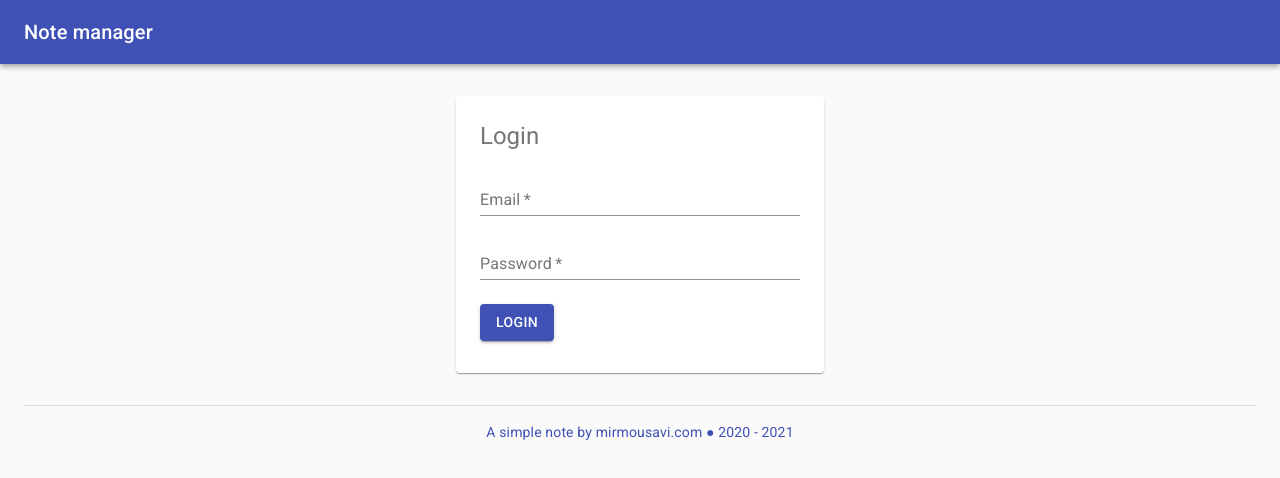
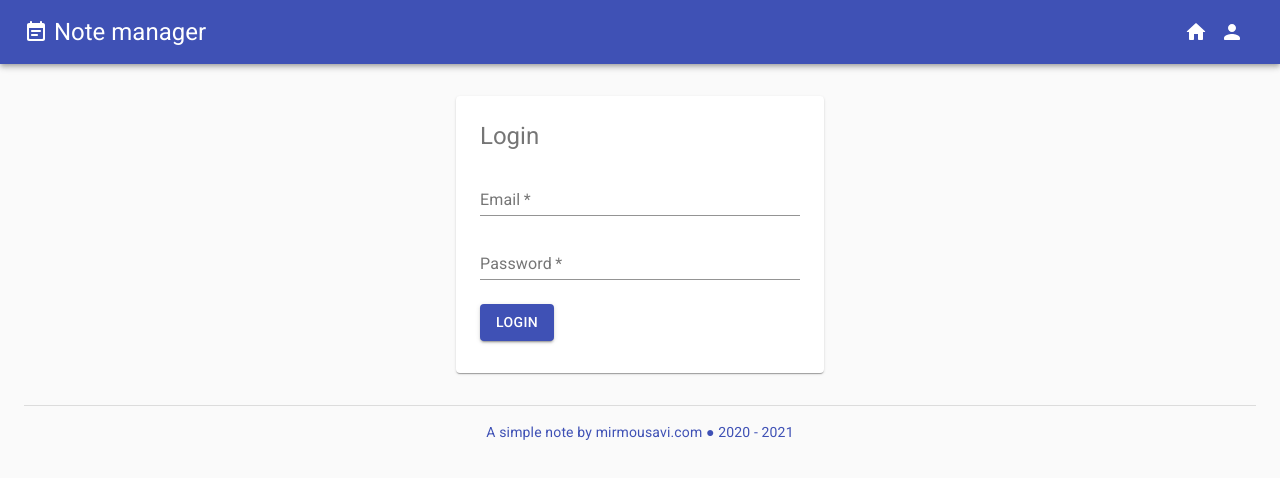
Before and after one commit to mirmousaviii/simple-note, a React (Create React App) app: page /login in a window 1280 px wide. Shown: the top 478 px of the page. Built offline with nearby package versions, Linux system fonts and the light colour scheme.

Commit message:
Add page links to header

```diff
--- a/src/layout/header.js
+++ b/src/layout/header.js
@@ -1,16 +1,77 @@
 import React from 'react';
-import {AppBar, Toolbar, Typography} from '@material-ui/core';
+import {
+  AppBar, Box,
+  Button,
+  IconButton,
+  Toolbar,
+  Typography,
+} from '@material-ui/core';
+import {
+  PersonRounded,
+  EventNoteRounded,
+  ExitToAppRounded,
+  HomeRounded,
+  NotesRounded,
+} from '@material-ui/icons';
+import {Link} from 'react-router-dom';
+import {connect} from 'react-redux';
 
-function Header() {
+function Header({auth}) {
   return (
       <AppBar position="static">
         <Toolbar>
-          <Typography variant="h6" color="inherit" noWrap>
-            Note manager
-          </Typography>
+          {/*<IconButton edge="start" color="inherit" aria-label="menu">*/}
+          {/*  <EventNote/>*/}
+          {/*</IconButton>*/}
+          <EventNoteRounded/>
+          <Box flexGrow={1}>
+            <Typography variant="h5" component="h1" color="inherit">
+              ‌ Note manager
+            </Typography>
+          </Box>
+          <IconButton edge="start"
+                      color="inherit"
+                      aria-label="Home"
+                      component={Link}
+                      to="/home">
+            <HomeRounded/>
+          </IconButton>
+          {auth.isAuthenticated ?
+              <>
+                <IconButton edge="start"
+                            color="inherit"
+                            aria-label="Home"
+                            component={Link}
+                            to="/note">
+                  <NotesRounded/>
+                </IconButton>
+                <IconButton edge="start"
+                            color="inherit"
+                            aria-label="Logout"
+                            component={Link}
+                            to="/logout">
+                  <ExitToAppRounded/>
+                </IconButton>
+              </>
+              :
+              <IconButton edge="start"
+                          color="inherit"
+                          aria-label="Login"
+                          component={Link}
+                          to="/login">
+                <PersonRounded/>
+              </IconButton>
+          }
+
         </Toolbar>
       </AppBar>
   );
 }
 
-export default Header;
+const mapStateToProps = state => {
+  return {
+    auth: state.auth,
+  };
+};
+
+export default connect(mapStateToProps)(Header);
--- a/src/store/reducers/auth.js
+++ b/src/store/reducers/auth.js
@@ -1,5 +1,6 @@
 const initialState = {
   token: '',
+  isAuthenticated: false,
 };
 
 export const auth = (state = initialState, action) => {
@@ -9,6 +10,7 @@ export const auth = (state = initialState, action) => {
       return {
         ...state,
         token: action.token,
+        isAuthenticated: true,
       };
     default:
       return state;
```
Also changed, not shown: 1 other file (tests, documents, lock files or other folders).
